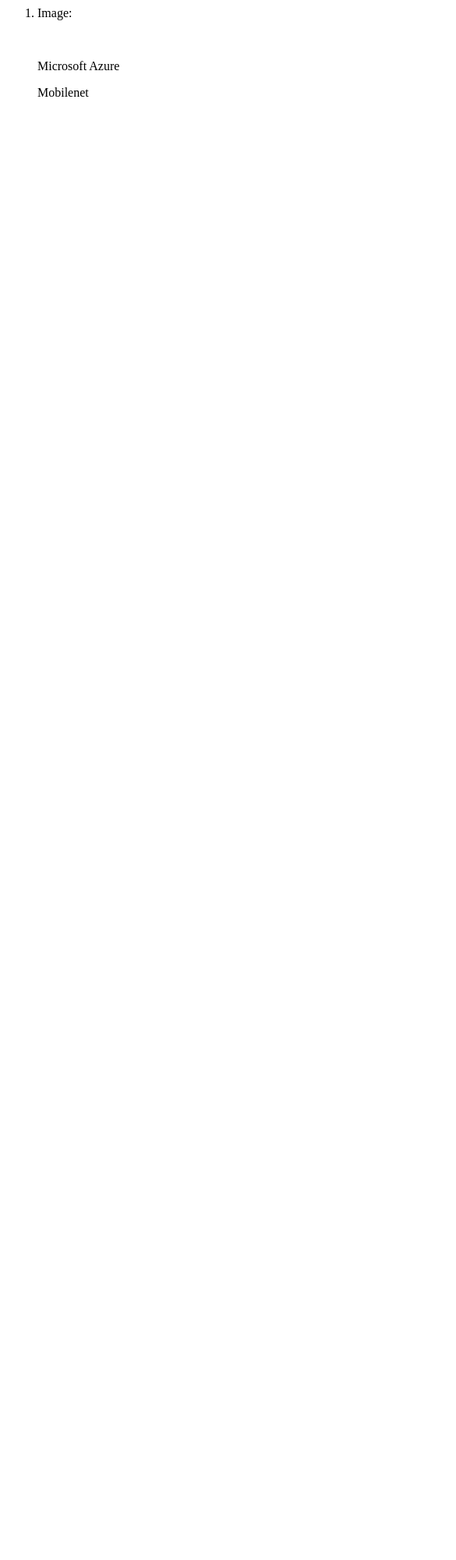
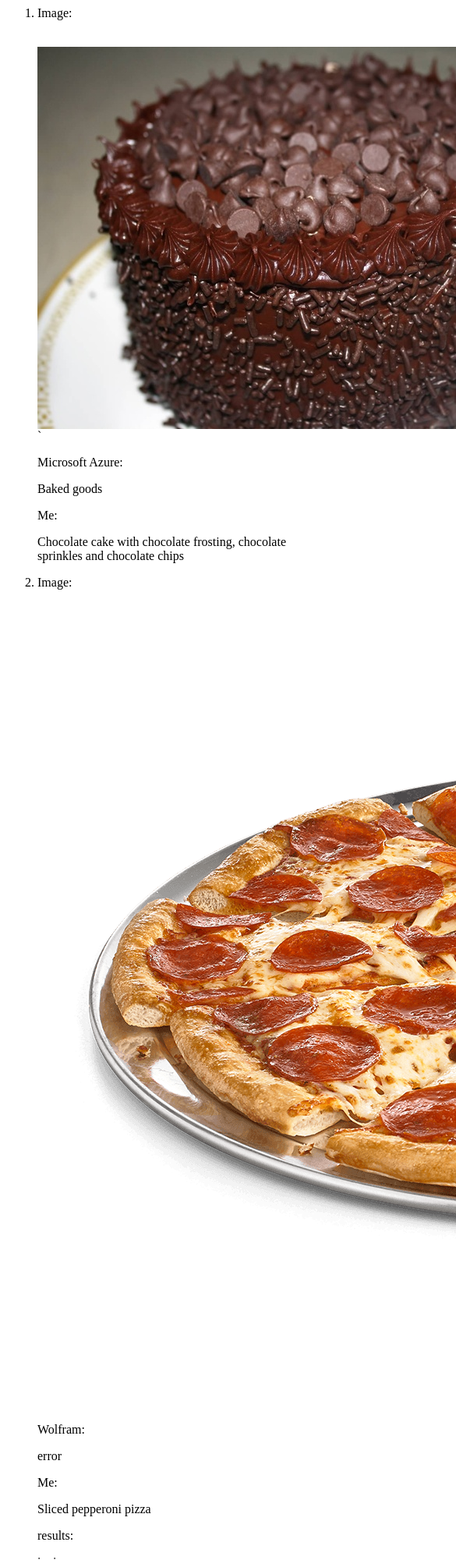
Before and after one commit to Mad1flin2/case-study-project, a plain HTML site: page index.html in a window 390 px wide. Shown: the top 2000 px of the page at 78% size, 585 px wide, since content can reach past the window. Before the commit the page ends 844 px from the top, so only its background shows below. Drawn offline with Linux system fonts and the light colour scheme.

Commit message:
Add files via upload

```diff
--- a/index.html
+++ b/index.html
@@ -10,24 +10,45 @@
             <li>
             <p>Image:</p>
             <br>
-            <img src="">
+            <img src="Cake.jpg">    `
             </li>
             <p>
-                Microsoft Azure
+                Microsoft Azure:
             </p>
             <p>
-
+            Baked goods
             </p>
             <p>
-                Mobilenet
+                Me:
             </p>
             <p>
-
+            Chocolate cake with chocolate frosting, chocolate sprinkles and chocolate chips
+            </p>
+            <li>
+            <p>Image:</p>
+            <br>
+            <img src="Pepperoni Pizza.png">
+            </li>
+            <br>
+            <p>
+                Wolfram:
+            </p>
+            <p>
+            error
+            </p>
+            <p>
+                Me:
+            </p>
+            <p>
+                Sliced pepperoni pizza
             </p>
             <div class="results">
              <p>
-
-             </p>
+            results:
+            </p>
+            <p>
+            i win
+            </p>
             </div>
             </div>
         </ol>
```
Also changed, not shown: Cake.jpg (added), Pepperoni Pizza.png (added).
